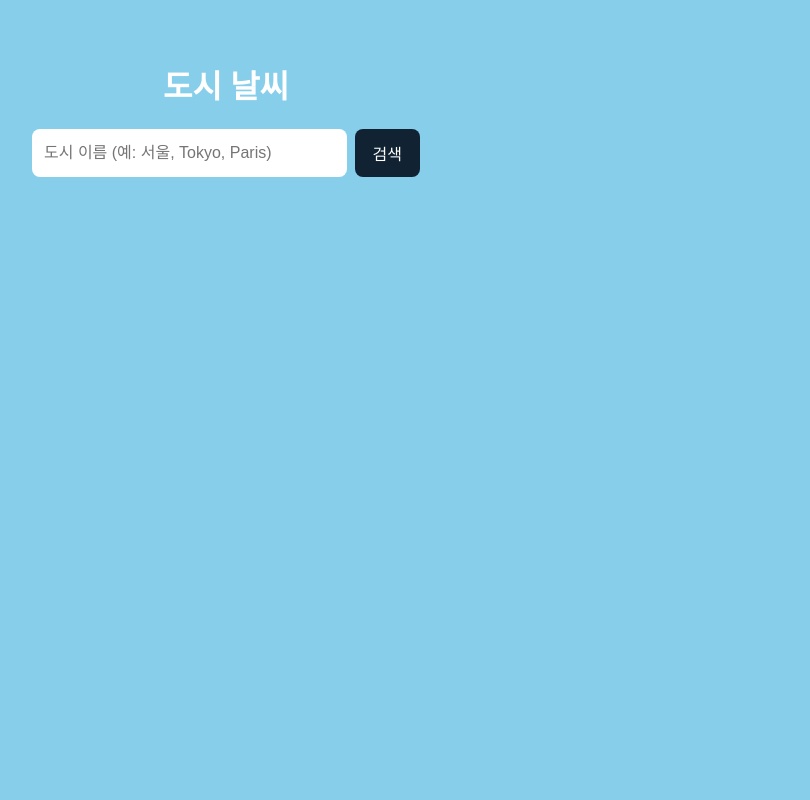
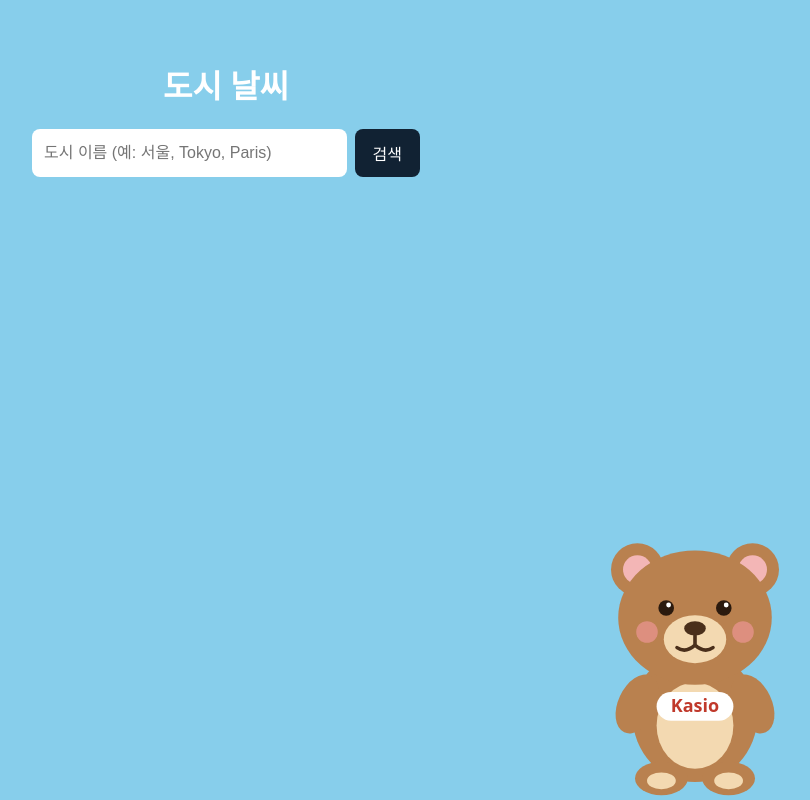
Before and after one commit to slowbean9/gittest2, a plain HTML site: page index.html in a window 1280 px wide. Shown: the whole page, without its empty margins (414-1224 px from the left). Drawn offline with Linux system fonts and the light colour scheme.

Commit message:
Add Kasio teddy bear illustration to background
Co-Authored-By: Claude Sonnet 5.5 <noreply@anthropic.com>

```diff
--- a/index.html
+++ b/index.html
@@ -7,6 +7,41 @@
 <link rel="stylesheet" href="style.css">
 </head>
 <body>
+<div class="bear" aria-hidden="true">
+  <svg viewBox="0 0 200 240" xmlns="http://www.w3.org/2000/svg">
+    <!-- 몸 -->
+    <ellipse cx="100" cy="170" rx="52" ry="55" fill="#b9814f"/>
+    <ellipse cx="100" cy="178" rx="32" ry="36" fill="#f3d9b1"/>
+    <!-- 팔·다리 -->
+    <ellipse cx="52" cy="160" rx="16" ry="26" fill="#b9814f" transform="rotate(25 52 160)"/>
+    <ellipse cx="148" cy="160" rx="16" ry="26" fill="#b9814f" transform="rotate(-25 148 160)"/>
+    <ellipse cx="72" cy="222" rx="22" ry="14" fill="#b9814f"/>
+    <ellipse cx="128" cy="222" rx="22" ry="14" fill="#b9814f"/>
+    <ellipse cx="72" cy="224" rx="12" ry="7" fill="#f3d9b1"/>
+    <ellipse cx="128" cy="224" rx="12" ry="7" fill="#f3d9b1"/>
+    <!-- 귀 -->
+    <circle cx="52" cy="48" r="22" fill="#b9814f"/>
+    <circle cx="148" cy="48" r="22" fill="#b9814f"/>
+    <circle cx="52" cy="48" r="12" fill="#f3b6b6"/>
+    <circle cx="148" cy="48" r="12" fill="#f3b6b6"/>
+    <!-- 머리 -->
+    <ellipse cx="100" cy="88" rx="64" ry="56" fill="#b9814f"/>
+    <!-- 주둥이 -->
+    <ellipse cx="100" cy="106" rx="26" ry="20" fill="#f3d9b1"/>
+    <ellipse cx="100" cy="97" rx="9" ry="6" fill="#4a2f1b"/>
+    <path d="M100 103 v8 M100 111 q-8 7 -15 2 M100 111 q8 7 15 2" stroke="#4a2f1b" stroke-width="3" fill="none" stroke-linecap="round"/>
+    <!-- 눈·볼 -->
+    <circle cx="76" cy="80" r="6.5" fill="#2b1a0e"/>
+    <circle cx="124" cy="80" r="6.5" fill="#2b1a0e"/>
+    <circle cx="78" cy="77.5" r="2" fill="#fff"/>
+    <circle cx="126" cy="77.5" r="2" fill="#fff"/>
+    <circle cx="60" cy="100" r="9" fill="#f59aa0" opacity=".6"/>
+    <circle cx="140" cy="100" r="9" fill="#f59aa0" opacity=".6"/>
+    <!-- 이름표 -->
+    <rect x="68" y="150" width="64" height="24" rx="12" fill="#fff"/>
+    <text x="100" y="167" text-anchor="middle" font-family="system-ui, sans-serif" font-size="15" font-weight="700" fill="#c0392b">Kasio</text>
+  </svg>
+</div>
 <main>
   <h1>도시 날씨</h1>
   <form id="search-form">
--- a/style.css
+++ b/style.css
@@ -19,3 +19,8 @@ button { padding: 12px 18px; border: 0; border-radius: 8px; background: #123; co
 ul { list-style: none; padding: 0; margin: 0; display: grid; grid-template-columns: 1fr 1fr; gap: 10px; }
 li { background: #f0f6fb; border-radius: 8px; padding: 10px; font-size: 14px; display: flex; flex-direction: column; }
 li b { font-size: 18px; margin-top: 4px; }
+
+/* 배경 곰인형 Kasio */
+.bear { position: fixed; right: 4vw; bottom: 0; width: min(240px, 45vw); z-index: 0; pointer-events: none; }
+.bear svg { display: block; width: 100%; height: auto; }
+main { position: relative; z-index: 1; }
```
